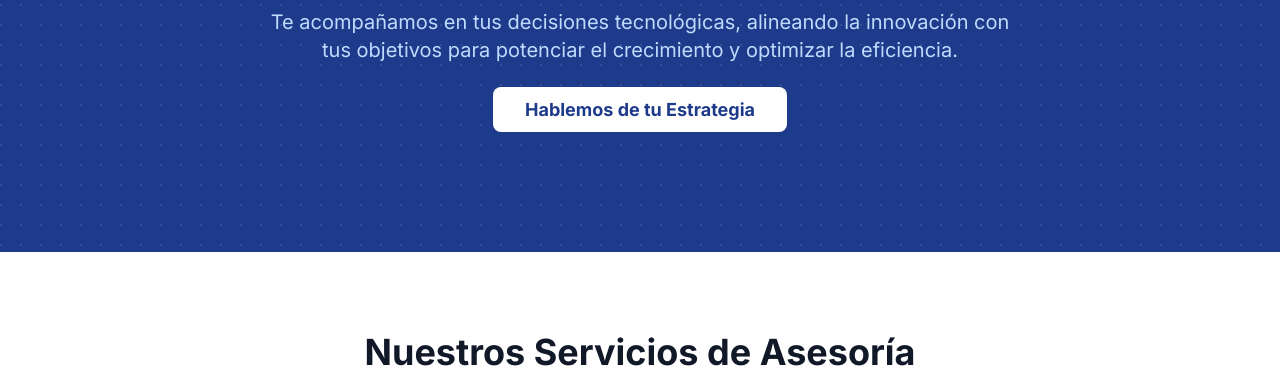
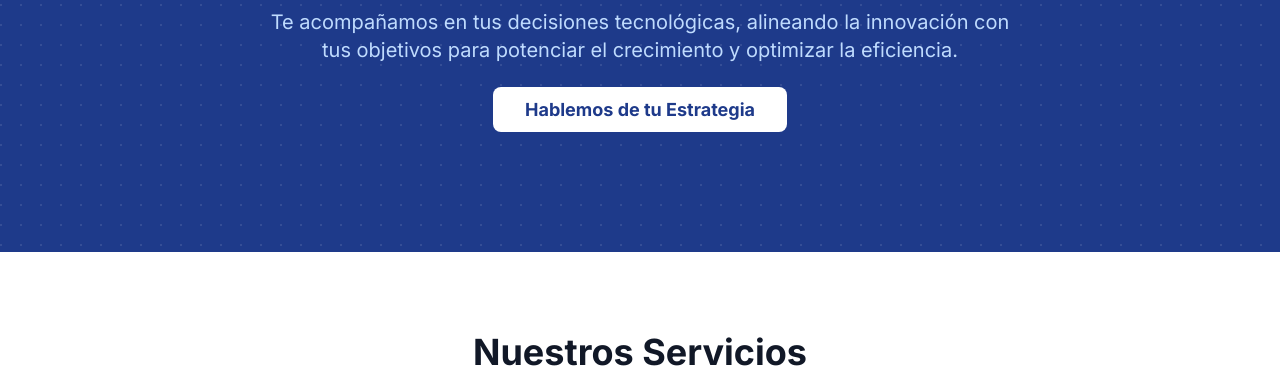
Before and after one commit to Tralcan/thinkit, a plain HTML site: page index.html in a window 1280 px wide. Shown: the part 428-800 px from the top of the page. Drawn offline with nearby package versions, Linux system fonts and the light colour scheme.

Commit message:
Update index.html

```diff
--- a/index.html
+++ b/index.html
@@ -3,7 +3,7 @@
 <head>
     <meta charset="UTF-8">
     <meta name="viewport" content="width=device-width, initial-scale=1.0">
-    <title>ThinkIT | Soluciones Tecnológicas Integrales</title>
+    <title>ThinkIT | Tu aliado tecnológico</title>
 
     <!-- Tailwind CSS via CDN -->
     <script src="https://cdn.tailwindcss.com"></script>
@@ -87,7 +87,7 @@
         <section id="servicios" class="py-20 bg-white">
             <div class="container mx-auto px-6">
                 <div class="text-center mb-12">
-                    <h2 class="text-3xl md:text-4xl font-bold text-gray-900">Nuestros Servicios de Asesoría</h2>
+                    <h2 class="text-3xl md:text-4xl font-bold text-gray-900">Nuestros Servicios</h2>
                     <p class="text-gray-600 mt-2 max-w-2xl mx-auto">Entregamos una visión experta y estratégica para que tomes las mejores decisiones tecnológicas.</p>
                 </div>
                 <div class="grid grid-cols-1 md:grid-cols-2 lg:grid-cols-3 gap-8">
```
